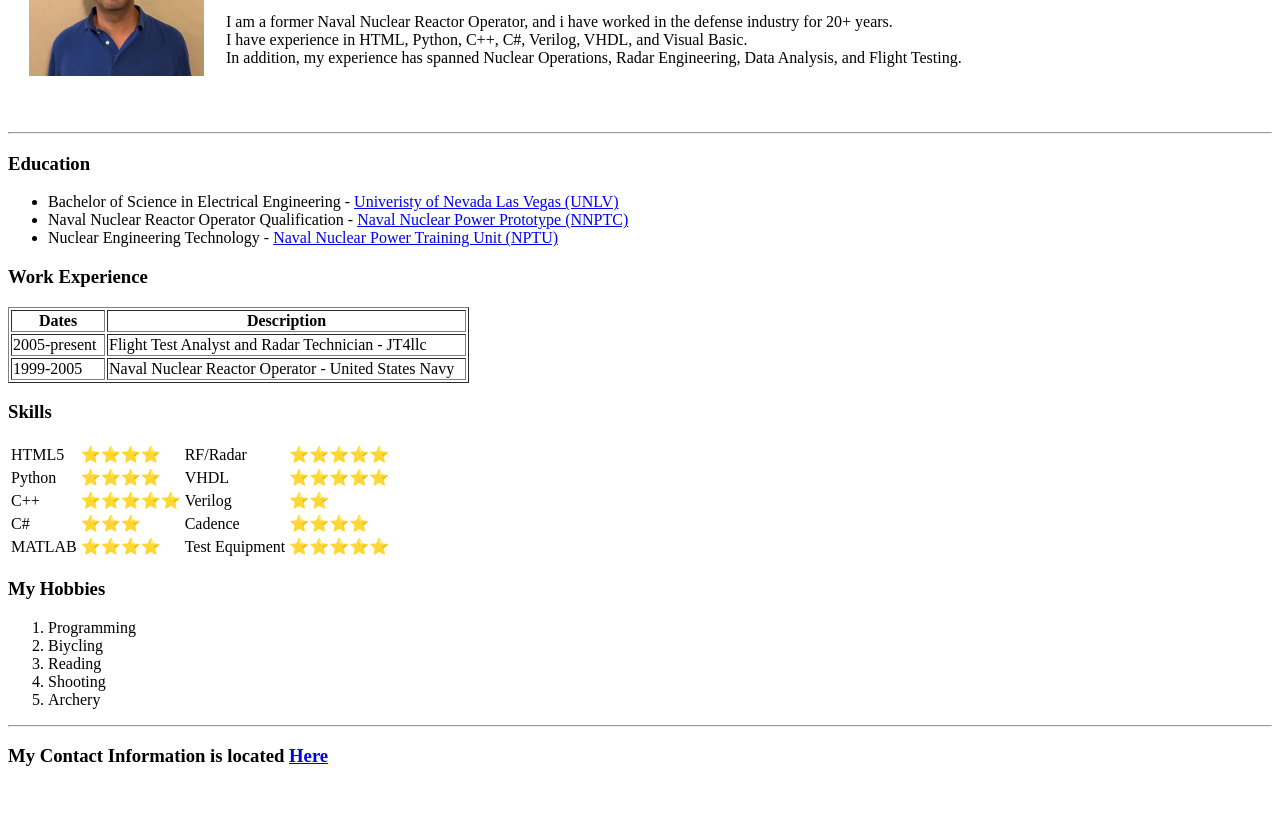
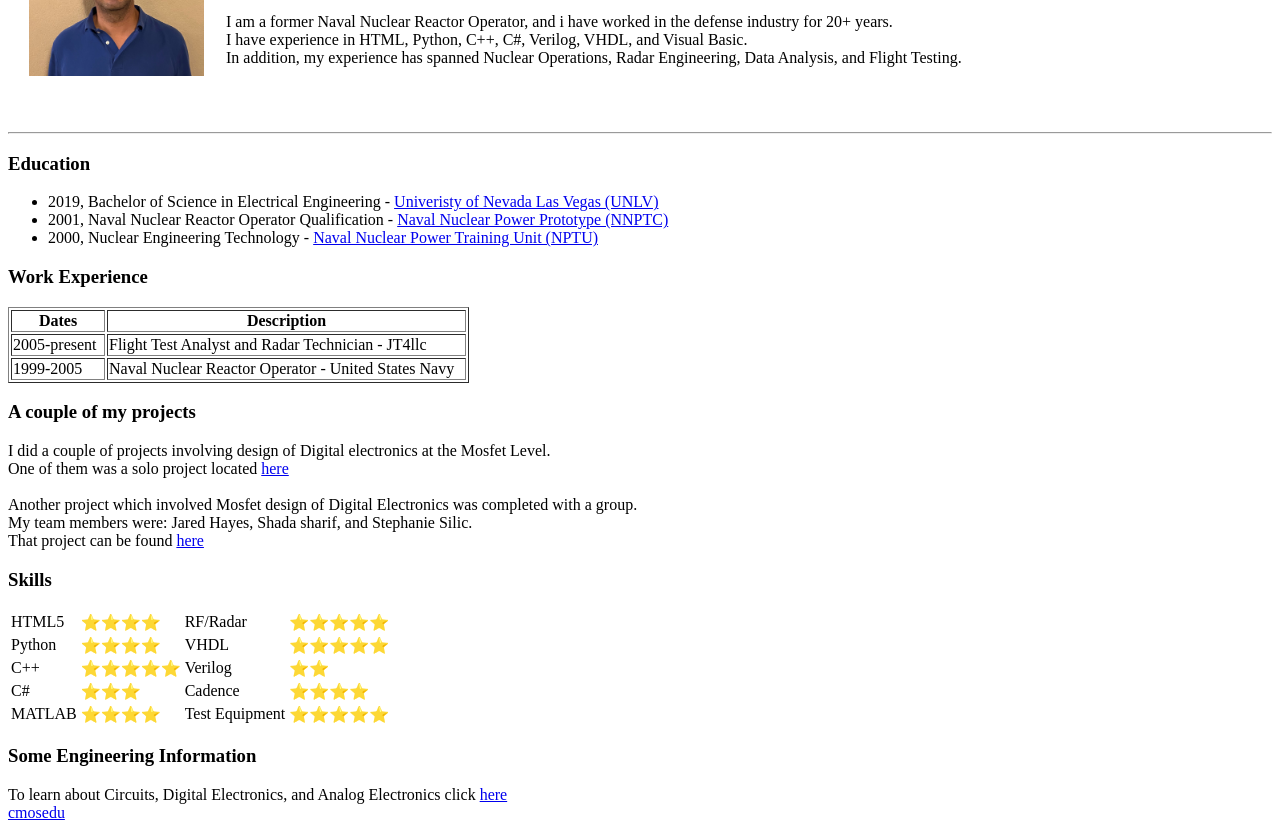
Before and after one commit to jmbuendia95/cv, a plain HTML site: page index.html in a window 1280 px wide. Shown: the part 130-952 px from the top of the page. Before the commit the page ends 916 px from the top, so only its background shows below. Drawn offline with Linux system fonts and the light colour scheme.

Commit message:
Add files via upload

```diff
--- a/index.html
+++ b/index.html
@@ -51,13 +51,13 @@
     <ul>
       <!--This is the unordered list tag. It is used to list bulleted items -->
       <li>
-        Bachelor of Science in Electrical Engineering - <a href="http://www.unlv.edu" target="_blank">Univeristy of Nevada Las Vegas (UNLV)</a>
+        2019, Bachelor of Science in Electrical Engineering - <a href="http://www.unlv.edu" target="_blank">Univeristy of Nevada Las Vegas (UNLV)</a>
       </li>
       <li>
-        Naval Nuclear Reactor Operator Qualification - <a href="https://www.navsea.navy.mil/Home/NPTU/New-York/" target="_blank">Naval Nuclear Power Prototype (NNPTC)</a>
+        2001, Naval Nuclear Reactor Operator Qualification - <a href="https://www.navsea.navy.mil/Home/NPTU/New-York/" target="_blank">Naval Nuclear Power Prototype (NNPTC)</a>
       </li>
       <li>
-        Nuclear Engineering Technology - <a href="https://www.navsea.navy.mil/Home/NNPTC/" target="_blank">Naval Nuclear Power Training Unit (NPTU)</a>
+        2000, Nuclear Engineering Technology - <a href="https://www.navsea.navy.mil/Home/NNPTC/" target="_blank">Naval Nuclear Power Training Unit (NPTU)</a>
       </li>
     </ul>
     <h3>Work Experience</h3>
@@ -91,6 +91,16 @@
         </tr>
       </tbody>
     </table>
+    <h3>A couple of my projects</h3>
+    <p>
+      I did a couple of projects involving design of Digital electronics at the Mosfet Level.<br />
+      One of them was a solo project located
+      <a href="http://cmosedu.com/jbaker/courses/ee421L/f15/students/buendiaj/project/Project.html" target="_blank">here</a><br />
+<br />
+Another project which involved Mosfet design of Digital Electronics was completed with a group.<br />
+My team members were: Jared Hayes, Shada sharif, and Stephanie Silic.<br />
+That project can be found <a href="http://cmosedu.com/jbaker/courses/ee421L/f15/students/silics/Lab8/lab8.html" target="_blank">here</a><br />
+    </p>
     <h3>Skills</h3>
     <table>
       <tr>
@@ -164,6 +174,12 @@
         </td>
       </tr>
     </table>
+    <h3>Some Engineering Information</h3>
+    <p>
+      To learn about Circuits, Digital Electronics, and Analog Electronics click
+      <a href="http://cmosedu.com/jbaker/courses/courses.htm" target="_blank">here</a><br />
+      <a href="http://cmosedu.com/" target="_blank">cmosedu</a>
+    </p>
     <h3>My Hobbies</h3>
     <ol>
       <!--This means it is an orderd list tag. The list will be numbered-->
@@ -183,6 +199,7 @@
         Archery
       </li>
     </ol>
+    <h3>Some Engineering Information</h3>
     <hr />
     <h3>My Contact Information is located <a href="my contact details.html" target="_blank">Here</a></a></h3>
 
```
